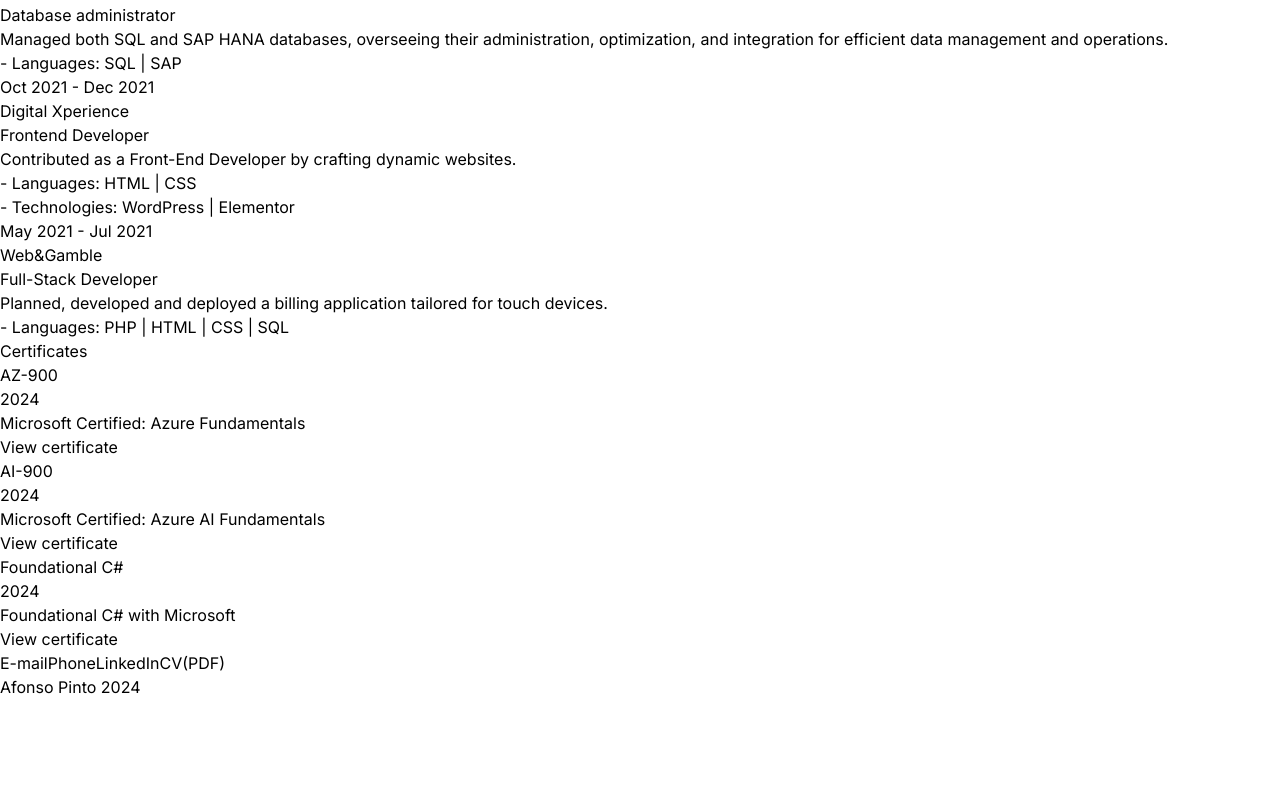
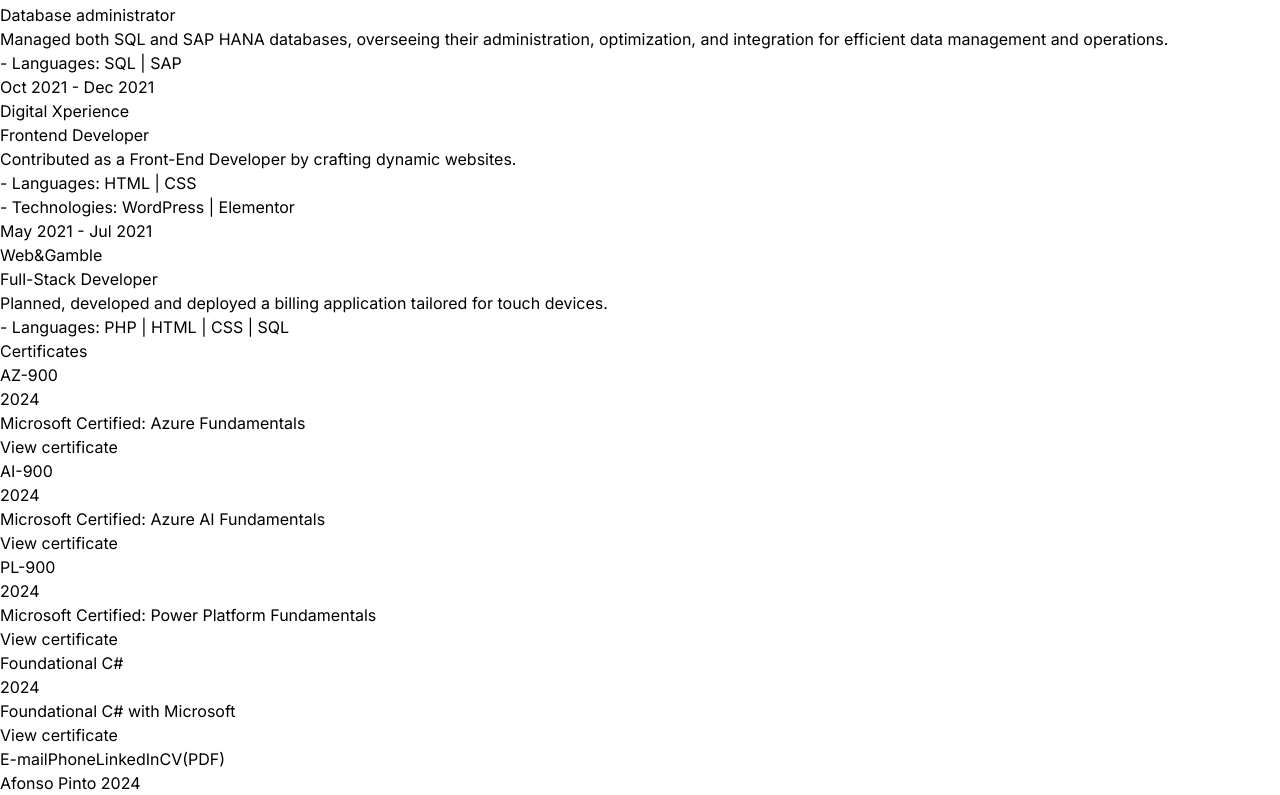
Before and after one commit to AfonsoPint0/nextjs-cv, a Next.js app: page / in a window 1280 px wide. Shown: the part 839-1634 px from the top of the page. Before the commit the page ends 1538 px from the top, so only its background shows below. Built offline with nearby package versions, Linux system fonts and the light colour scheme.

Commit message:
Update Certificates.js

```diff
--- a/app/components/Home/Certificates.js
+++ b/app/components/Home/Certificates.js
@@ -25,6 +25,16 @@
                         <a className="underline hover:animate-pulse" target="none" href="https://learn.microsoft.com/pt-pt/users/afonsopinto-2548/credentials/5a778d2d0b872114">View certificate</a>
                     </div>
                 </div>
+                <div className="mb-4 border-2 hover:border-dotted p-2 dark:border-white border-zinc-700">
+                    <div className="flex justify-between">
+                        <div className="text-2xl">PL-900</div>
+                        <div className="text-zinc-600 dark:text-zinc-400">2024</div>
+                    </div>
+                    <div className="pl-1">
+                        <div className="">Microsoft Certified: Power Platform Fundamentals</div>
+                        <a className="underline hover:animate-pulse" target="none" href="https://learn.microsoft.com/en-us/users/afonsopinto-2548/credentials/61ccdc80991b64ad">View certificate</a>
+                    </div>
+                </div>
                 <div className="border-2 hover:border-dotted p-2 dark:border-white border-zinc-700">
                     <div className="flex justify-between">
                         <div className="text-2xl">Foundational C#</div>
```
